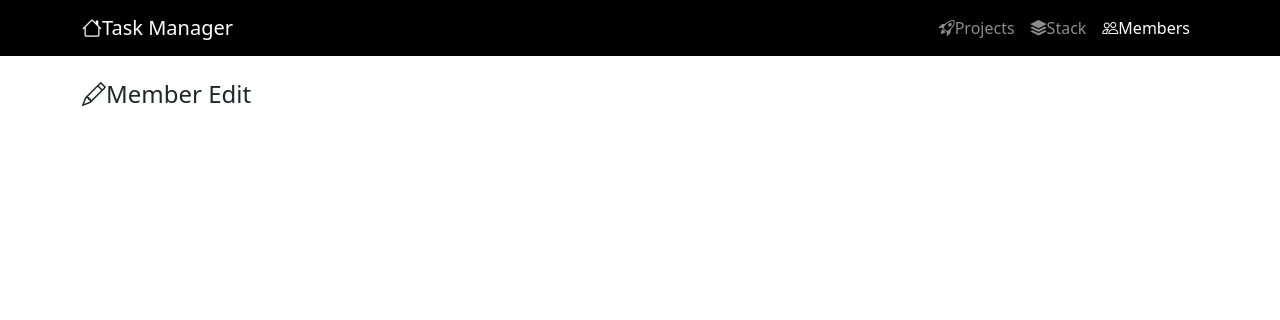
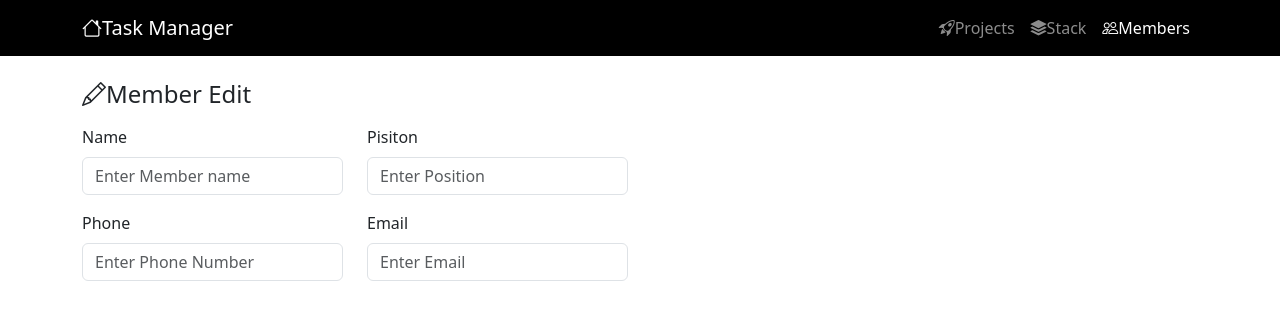
Before and after one commit to AungNyanHtet18/Task-Management, a React (Vite) app: page /member/edit in a window 1280 px wide. Shown: the top 320 px of the page. Built offline with nearby package versions, Linux system fonts and the light colour scheme.

Commit message:
adding member edit form

```diff
--- a/src/model/output/_common.ts
+++ b/src/model/output/_common.ts
@@ -1,4 +1,4 @@
-export type Pager = {
+export interface Pager  {
      page: number
      size: number
      totalPage: number
--- a/src/pages/member/member-edit.tsx
+++ b/src/pages/member/member-edit.tsx
@@ -1,11 +1,35 @@
+import { FormGroup } from "../../ui/form-group";
 import Page from "../../ui/page";
 
 export default function MemberEdit() {
      return (
          <Page title= "Member Edit" icon="bi-pencil">
-            <div>
-
-            </div>
+            <form action="#">
+                <div className="row mb-3">
+                    <div className="col-3">
+                        <FormGroup label="Name">
+                             <input type="text"placeholder="Enter Member name" className="form-control" />
+                        </FormGroup>
+                    </div>
+                    <div className="col-3">
+                        <FormGroup label="Pisiton">
+                             <input type="text"placeholder="Enter Position" className="form-control" />
+                        </FormGroup>
+                    </div>
+                </div>
+                <div className="row mb-3">
+                    <div className="col-3">
+                        <FormGroup label="Phone">
+                             <input type="text"placeholder="Enter Phone Number" className="form-control" />
+                        </FormGroup>
+                    </div>
+                    <div className="col-3">
+                        <FormGroup label="Email">
+                             <input type="text"placeholder="Enter Email" className="form-control" />
+                        </FormGroup>
+                    </div>
+                </div>
+            </form>
          </Page>
      )
 }
--- a/src/pages/member/member-list.tsx
+++ b/src/pages/member/member-list.tsx
@@ -6,16 +6,18 @@ import Pagination from "../../ui/pagination";
 import { Link, useNavigate } from "react-router";
 import { useState } from "react";
 import type { MemberListItem, MemberSearchResult } from "../../model/output/member-list-item";
+import { searchMember } from "../../model/client/member-client";
 
 export default function MemberList() {
 
       const {register, handleSubmit} = useForm<MemberSearch>()
       const[result, setResult] = useState<MemberSearchResult | undefined>(undefined)
 
-      function search(form:MemberSearch) {
-          console.log(form)
+     async function search(form:MemberSearch) {
+         console.log(form);
+         const searchResult = await searchMember(form)
+         setResult(searchResult)
       }
-
 
      return (
         <Page title="Member Management" icon="bi-people" >
@@ -56,9 +58,8 @@ export default function MemberList() {
 
           {
             result ?
-               <MemberTable result={result}/> :
+               <MemberTable result={result}/> : /*Passing Variable from prop */
                 <></>
-
           }
 
         </Page>
@@ -93,7 +94,7 @@ function MemberTable({result} : {result: MemberSearchResult}) {
                      </tbody>
                   </table>
 
-                  <Pagination />
+                  <Pagination pager={pager}/>
           </>
        )
 }
@@ -108,18 +109,18 @@ function MemberRow({member} : {member: MemberListItem}) {
 
     return (
       <tr>
-         <td>1</td>
-         <td>Aung Nyan</td>
-         <td>Backend Developer</td>
-         <td>2023-07-18</td>
-         <td className="text-center">3</td>
-         <td className="text-end">20</td>
-         <td className="text-end">20</td>
-          <td className="text-end">20</td>
+         <td>{member.id}</td>
+         <td>{member.name}</td>
+         <td>{member.position}</td>
+         <td>{member.entryAt}</td>
+         <td className="text-center">{member.projects}</td>
+         <td className="text-end">{member.created + member.onSchedule}</td>
+         <td className="text-end">{member.behind}</td>
+          <td className="text-end">{member.completed}</td>
          <td className="text-center">
             <a href="#" onClick={e => {
                e.preventDefault()
-               showDetails(1)
+               showDetails(member.id)
             }} className="icon-link">
                <i className="bi bi-arrow-right"></i>
             </a>
--- a/src/ui/pagination.tsx
+++ b/src/ui/pagination.tsx
@@ -1,4 +1,11 @@
-export default function Pagination() {
+import type { Pager } from "../model/output/_common";
+
+export default function Pagination({pager} : {pager? : Pager}) {
+
+    if(!pager) {
+        return <></>
+    }
+
      return (
         <nav className="row">
             {/* Page Select */}
@@ -13,7 +20,6 @@ export default function Pagination() {
                         <option value="50">50</option>
                     </select>
                 </div>
-
             </div>
 
             {/* Link List */}
@@ -22,9 +28,11 @@ export default function Pagination() {
                     <i className="bi-arrow-bar-left"></i>
                 </button>
 
-                <button type="button" className="btn btn-outline-dark pagination-link  ms-1">
-                    1
-                </button>
+                {pager.links.map(link =>
+                    <button type="button" className= {`btn ${link === pager.page ? 'btn-dark' : 'btn-outline-dark'} pagination-link  ms-1`}>
+                       {link + 1}
+                    </button>
+                )}
 
                 <button type="button" className="btn btn-outline-dark ms-1">
                     <i className="bi-arrow-bar-right"></i>
@@ -37,13 +45,13 @@ export default function Pagination() {
                 {/* Total */}
                 <div className="input-group me-2 pagination-info">
                     <span className="input-group-text">Pages</span>
-                    <span className="form-control">1</span>
+                    <span className="form-control">{pager.totalPage}</span>
                 </div>
 
                 {/* Total Records */}
                 <div className="input-group ms-2 pagination-info">
                     <span className="input-group-text">Total</span>
-                    <span className="form-control">1</span>
+                    <span className="form-control">{pager.totalSize}</span>
                 </div>
             </div>
         </nav>
```
Also changed, not shown: src/model/input/member-edit-form.ts (added, +8 -0 lines), src/model/output/member-list-item.ts (line endings or trailing spaces).
